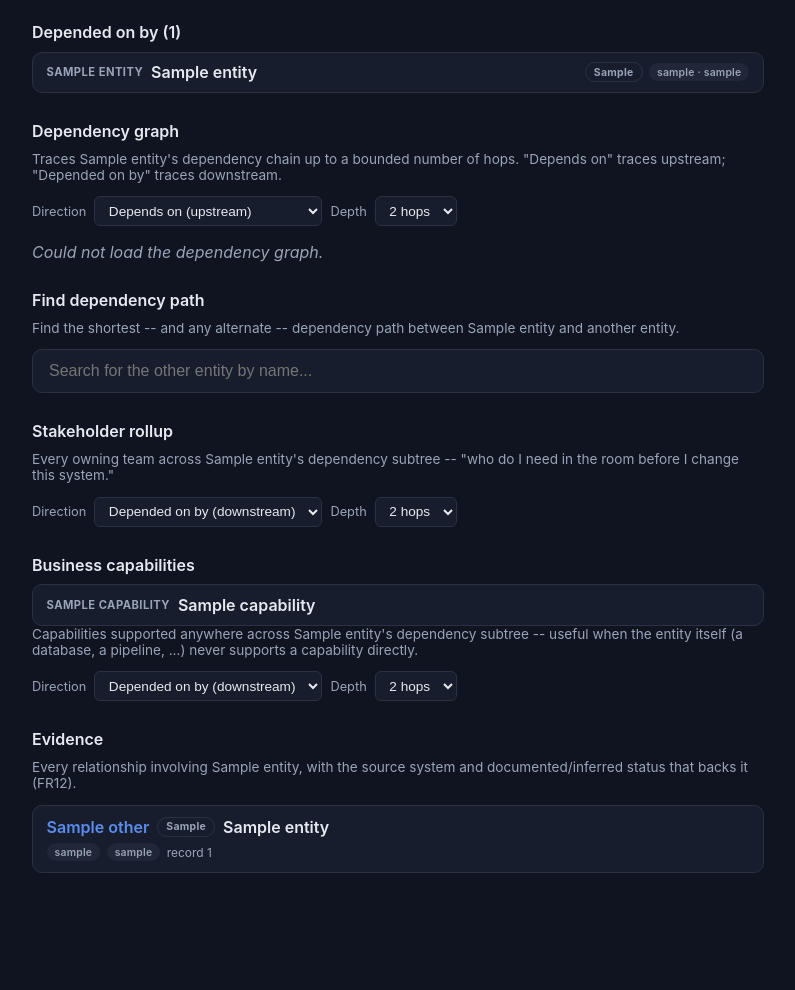
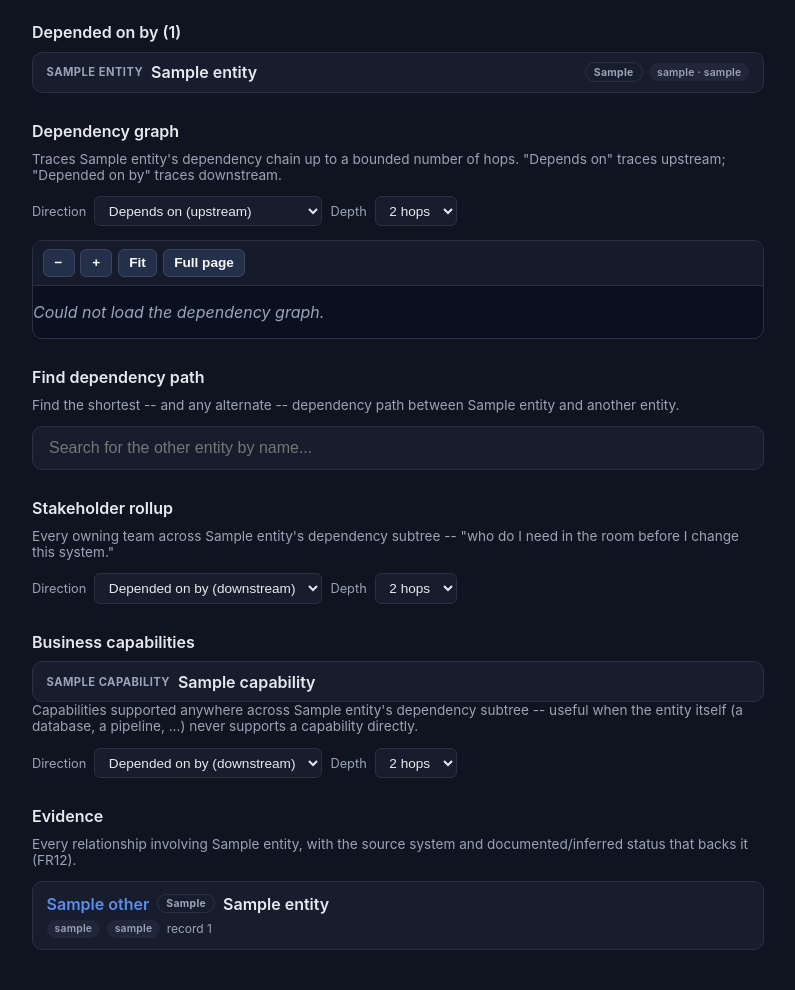
Before and after one commit to raghuram-chittibomma/enterprise-dependency-intelligence, a FastAPI app: template src/web/templates/pages/entity_detail.html in a window 1280 px wide. Shown: the part 693-1683 px from the top of the page, without its empty margins (242-1037 px from the left). Before the commit the page ends 1566 px from the top, so only its background shows below. Run offline with FastAPI, Linux system fonts and the light colour scheme; the template is opened without the code that fills it: most values are stand-ins (such as "Sample title", 1, 10 or a date in 2020); data that the repository does not hold is empty; some libraries are stand-ins or nearby versions.

Commit message:
ui: improve dependency graph contrast, zoom, and fullscreen
Dark-theme readable labels, viewport controls, and cache-busted assets so Full page and zoom work reliably.

Co-authored-by: Cursor <cursoragent@cursor.com>

```diff
--- a/src/web/static/css/style.css
+++ b/src/web/static/css/style.css
@@ -360,13 +360,70 @@ body {
   border-radius: 6px;
 }
 
+.dependency-graph-shell {
+  position: relative;
+  border: 1px solid var(--color-border);
+  border-radius: var(--radius);
+  background: #0b1020;
+  overflow: hidden;
+}
+
+.graph-viewport-controls {
+  display: flex;
+  gap: 0.35rem;
+  padding: 0.5rem 0.6rem;
+  border-bottom: 1px solid var(--color-border);
+  background: #151b2b;
+  z-index: 2;
+}
+
+.graph-tool-btn {
+  min-width: 2rem;
+  padding: 0.35rem 0.65rem;
+  font-size: 0.85rem;
+  font-weight: 600;
+  color: #f8fafc;
+  background: #243049;
+  border: 1px solid #3b465c;
+  border-radius: 6px;
+  cursor: pointer;
+}
+
+.graph-tool-btn:hover {
+  border-color: var(--color-accent);
+  background: #2f3c57;
+}
+
 .dependency-graph-canvas {
   width: 100%;
-  height: 420px;
-  background: var(--color-surface);
-  border: 1px solid var(--color-border);
-  border-radius: var(--radius);
+  height: 480px;
+  background: #0b1020;
 }
+
+.dependency-graph-shell.is-fullscreen {
+  position: fixed !important;
+  inset: 0 !important;
+  z-index: 10000 !important;
+  width: 100vw !important;
+  height: 100vh !important;
+  border-radius: 0 !important;
+  border: none !important;
+  display: flex !important;
+  flex-direction: column !important;
+  background: #0b1020 !important;
+}
+
+.dependency-graph-shell.is-fullscreen .dependency-graph-canvas {
+  flex: 1 1 auto !important;
+  width: 100% !important;
+  height: auto !important;
+  min-height: 0 !important;
+}
+
+body.graph-fullscreen-active {
+  overflow: hidden !important;
+}
+
 
 .path-target-button {
   display: block;
--- a/src/web/static/js/graph.js
+++ b/src/web/static/js/graph.js
@@ -6,19 +6,31 @@
 (function () {
   "use strict";
 
+  // High-contrast fills for dark canvas backgrounds.
   const NODE_COLORS_BY_LABEL = {
-    Application: "#2563eb",
-    Service: "#7c3aed",
-    API: "#0891b2",
-    Database: "#b45309",
-    DataPipeline: "#059669",
-    Report: "#64748b",
-    Team: "#334155",
-    ExternalSystem: "#9333ea",
-    BusinessCapability: "#475569",
+    Application: "#60a5fa",
+    Service: "#c4b5fd",
+    API: "#67e8f9",
+    Database: "#fcd34d",
+    DataPipeline: "#6ee7b7",
+    Report: "#cbd5e1",
+    Team: "#e2e8f0",
+    ExternalSystem: "#f0abfc",
+    BusinessCapability: "#bbf7d0",
+    Document: "#a5f3fc",
   };
-  const DEFAULT_NODE_COLOR = "#64748b";
-  const ROOT_NODE_COLOR = "#dc2626";
+  const DEFAULT_NODE_COLOR = "#cbd5e1";
+  const ROOT_NODE_COLOR = "#fb7185";
+
+  const LABEL_STYLE = {
+    color: "#ffffff",
+    "font-weight": 700,
+    "text-outline-width": 0,
+    "text-background-color": "#0b1020",
+    "text-background-opacity": 0.92,
+    "text-background-padding": "3px",
+    "text-background-shape": "roundrectangle",
+  };
 
   function nodeColor(node) {
     if (node.data("isRoot")) return ROOT_NODE_COLOR;
@@ -56,28 +68,41 @@
           style: {
             "background-color": nodeColor,
             label: "data(name)",
-            "font-size": "10px",
-            color: "#1e293b",
+            "font-size": "13px",
             "text-valign": "bottom",
-            "text-margin-y": 4,
-            width: 28,
-            height: 28,
+            "text-margin-y": 8,
+            "text-max-width": 140,
+            "text-wrap": "wrap",
+            width: 34,
+            height: 34,
             "border-width": 2,
             "border-color": "#ffffff",
+            ...LABEL_STYLE,
+          },
+        },
+        {
+          selector: "node[?isRoot]",
+          style: {
+            width: 42,
+            height: 42,
+            "border-width": 3,
+            "border-color": "#fecdd3",
           },
         },
         {
           selector: "edge",
           style: {
-            width: 2,
-            "line-color": "#94a3b8",
-            "target-arrow-color": "#94a3b8",
+            width: 2.5,
+            "line-color": "#cbd5e1",
+            "target-arrow-color": "#f8fafc",
             "target-arrow-shape": "triangle",
+            "arrow-scale": 1.2,
             "curve-style": "bezier",
             label: "data(relType)",
-            "font-size": "8px",
-            color: "#64748b",
+            "font-size": "11px",
             "text-rotation": "autorotate",
+            "text-margin-y": -8,
+            ...LABEL_STYLE,
           },
         },
       ],
@@ -85,9 +110,12 @@
         name: "breadthfirst",
         directed: true,
         roots: `#${CSS.escape(graphData.root_id)}`,
-        spacingFactor: 1.4,
+        spacingFactor: 1.6,
+        padding: 28,
       },
-      wheelSensitivity: 0.2,
+      minZoom: 0.15,
+      maxZoom: 4,
+      wheelSensitivity: 0.25,
     });
   }
 
@@ -100,16 +128,98 @@
     return response.json();
   }
 
+  function resizeAndFit(cy) {
+    requestAnimationFrame(() => {
+      cy.resize();
+      cy.fit(undefined, 48);
+    });
+  }
+
+  function bindViewportControls(cy, shell) {
+    if (!shell) return;
+    const zoomIn = shell.querySelector("[data-graph-action='zoom-in']");
+    const zoomOut = shell.querySelector("[data-graph-action='zoom-out']");
+    const fit = shell.querySelector("[data-graph-action='fit']");
+    const fullscreen = shell.querySelector("[data-graph-action='fullscreen']");
+
+    if (zoomIn) {
+      zoomIn.onclick = () => {
+        cy.zoom({
+          level: Math.min(cy.maxZoom(), cy.zoom() * 1.3),
+          renderedPosition: { x: cy.width() / 2, y: cy.height() / 2 },
+        });
+      };
+    }
+    if (zoomOut) {
+      zoomOut.onclick = () => {
+        cy.zoom({
+          level: Math.max(cy.minZoom(), cy.zoom() / 1.3),
+          renderedPosition: { x: cy.width() / 2, y: cy.height() / 2 },
+        });
+      };
+    }
+    if (fit) {
+      fit.onclick = () => cy.fit(undefined, 40);
+    }
+    if (fullscreen) {
+      fullscreen.onclick = () => toggleFullscreen(shell, cy, fullscreen);
+    }
+  }
+
+  function toggleFullscreen(shell, cy, button) {
+    const entering = !shell.classList.contains("is-fullscreen");
+    const placeholderId = "dependency-graph-shell-placeholder";
+
+    if (entering) {
+      const placeholder = document.createElement("div");
+      placeholder.id = placeholderId;
+      placeholder.style.display = "none";
+      shell.parentNode.insertBefore(placeholder, shell);
+      document.body.appendChild(shell);
+      shell.classList.add("is-fullscreen");
+      document.body.classList.add("graph-fullscreen-active");
+      button.setAttribute("aria-pressed", "true");
+      button.textContent = "Exit full page";
+    } else {
+      const placeholder = document.getElementById(placeholderId);
+      shell.classList.remove("is-fullscreen");
+      document.body.classList.remove("graph-fullscreen-active");
+      button.setAttribute("aria-pressed", "false");
+      button.textContent = "Full page";
+      if (placeholder && placeholder.parentNode) {
+        placeholder.parentNode.insertBefore(shell, placeholder);
+        placeholder.remove();
+      }
+    }
+
+    resizeAndFit(cy);
+    // Second pass after layout settles (esp. when reparenting).
+    setTimeout(() => resizeAndFit(cy), 50);
+  }
+
   function init() {
     const section = document.querySelector(".graph-section");
     if (!section) return;
 
     const entityId = section.dataset.entityId;
+    const shell = document.getElementById("dependency-graph-shell");
     const container = document.getElementById("dependency-graph");
     const emptyMessage = document.getElementById("graph-empty-message");
     const directionSelect = document.getElementById("graph-direction");
     const depthSelect = document.getElementById("graph-depth");
+    if (!container || !directionSelect || !depthSelect) return;
+
     let currentInstance = null;
+
+    document.addEventListener("keydown", (event) => {
+      if (event.key !== "Escape" || !shell || !shell.classList.contains("is-fullscreen")) {
+        return;
+      }
+      const fullscreen = shell.querySelector("[data-graph-action='fullscreen']");
+      if (currentInstance && fullscreen) {
+        toggleFullscreen(shell, currentInstance, fullscreen);
+      }
+    });
 
     async function refresh() {
       const direction = directionSelect.value;
@@ -123,17 +233,20 @@
 
       const hasEdges = graphData.nodes.length > 1;
       container.hidden = !hasEdges;
-      emptyMessage.hidden = hasEdges;
+      if (emptyMessage) emptyMessage.hidden = hasEdges;
       if (hasEdges) {
         currentInstance = renderGraph(container, graphData);
+        bindViewportControls(currentInstance, shell);
       }
     }
 
     directionSelect.addEventListener("change", refresh);
     depthSelect.addEventListener("change", refresh);
     refresh().catch((err) => {
-      emptyMessage.textContent = "Could not load the dependency graph.";
-      emptyMessage.hidden = false;
+      if (emptyMessage) {
+        emptyMessage.textContent = "Could not load the dependency graph.";
+        emptyMessage.hidden = false;
+      }
       container.hidden = true;
       console.error(err);
     });
--- a/src/web/templates/base.html
+++ b/src/web/templates/base.html
@@ -4,7 +4,7 @@
   <meta charset="utf-8" />
   <meta name="viewport" content="width=device-width, initial-scale=1" />
   <title>{% block title %}Enterprise Dependency Intelligence{% endblock %}</title>
-  <link rel="stylesheet" href="{{ url_for('static', path='css/style.css') }}" />
+  <link rel="stylesheet" href="{{ url_for('static', path='css/style.css') }}?v=graph2" />
   <script src="https://unpkg.com/htmx.org@2.0.3" defer></script>
   {% block head_extra %}{% endblock %}
 </head>
--- a/src/web/templates/pages/entity_detail.html
+++ b/src/web/templates/pages/entity_detail.html
@@ -4,7 +4,7 @@
 
 {% block head_extra %}
 <script src="https://unpkg.com/cytoscape@3.30.2/dist/cytoscape.min.js" defer></script>
-<script src="{{ url_for('static', path='js/graph.js') }}" defer></script>
+<script src="{{ url_for('static', path='js/graph.js') }}?v=graph2" defer></script>
 {% endblock %}
 
 {% block content %}
@@ -194,10 +194,18 @@
       <option value="5">5 hops</option>
     </select>
   </div>
-  <div id="dependency-graph" class="dependency-graph-canvas"></div>
-  <p id="graph-empty-message" class="entity-metadata-empty" hidden>
-    No dependencies found in that direction.
-  </p>
+  <div id="dependency-graph-shell" class="dependency-graph-shell">
+    <div class="graph-viewport-controls" role="toolbar" aria-label="Graph viewport">
+      <button type="button" class="graph-tool-btn" data-graph-action="zoom-out" title="Zoom out">−</button>
+      <button type="button" class="graph-tool-btn" data-graph-action="zoom-in" title="Zoom in">+</button>
+      <button type="button" class="graph-tool-btn" data-graph-action="fit" title="Fit to view">Fit</button>
+      <button type="button" class="graph-tool-btn" data-graph-action="fullscreen" aria-pressed="false" title="Open full page">Full page</button>
+    </div>
+    <div id="dependency-graph" class="dependency-graph-canvas"></div>
+    <p id="graph-empty-message" class="entity-metadata-empty" hidden>
+      No dependencies found in that direction.
+    </p>
+  </div>
 </section>
 
 <section class="dependency-section">
```
